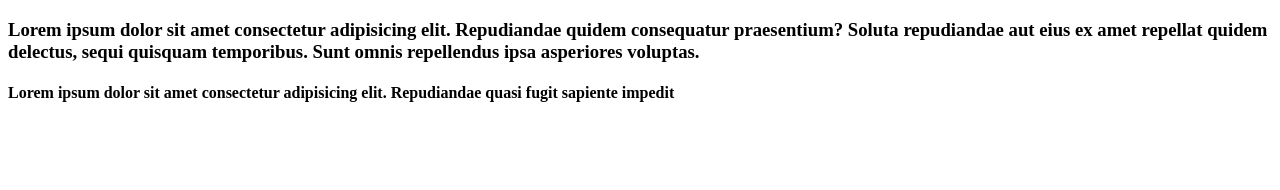
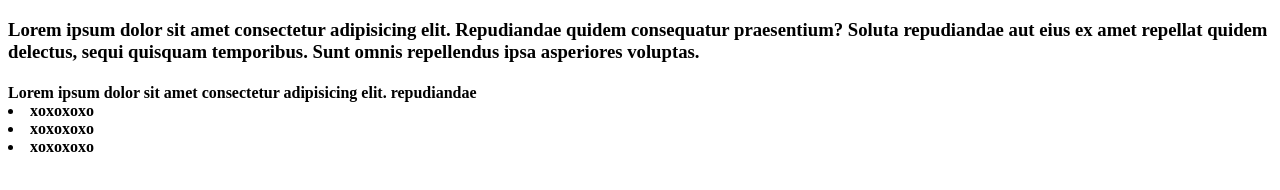
Before and after one commit to Nikhilwarang05/first-github-repo, a plain HTML site: page index.html in a window 1280 px wide. Drawn offline with Linux system fonts and the light colour scheme.

Commit message:
second commit

```diff
--- a/index.html
+++ b/index.html
@@ -10,7 +10,10 @@
     <h3>
         Lorem ipsum dolor sit amet consectetur adipisicing elit. Repudiandae quidem consequatur praesentium? Soluta repudiandae aut eius ex amet repellat quidem delectus, sequi quisquam temporibus. Sunt omnis repellendus ipsa asperiores voluptas.
     </h3>
-    <h4>Lorem ipsum dolor sit amet consectetur adipisicing elit. Repudiandae quasi fugit sapiente impedit</h4>
+    <h4>Lorem ipsum dolor sit amet consectetur adipisicing elit. repudiandae
+    <li>xoxoxoxo</li>
+    <li>xoxoxoxo</li>
+    <li>xoxoxoxo</li>
 </body>
 
 </html>
```
